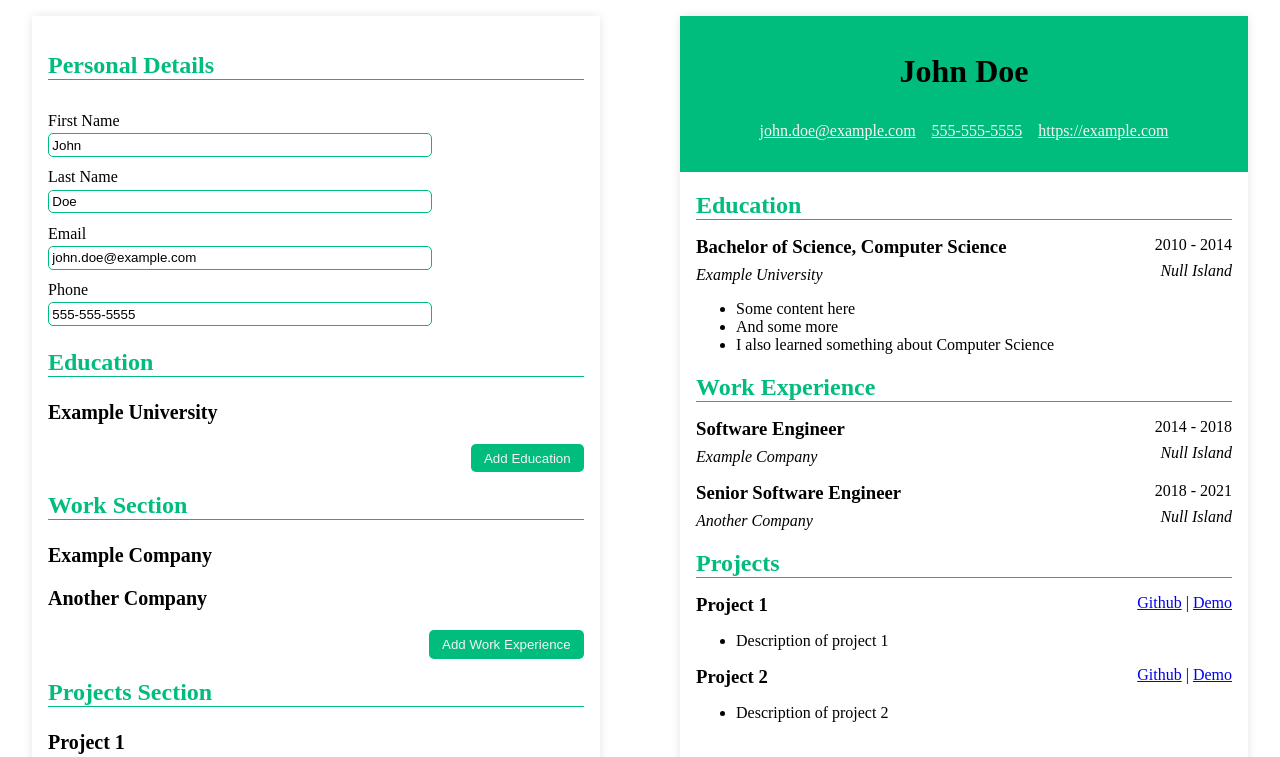
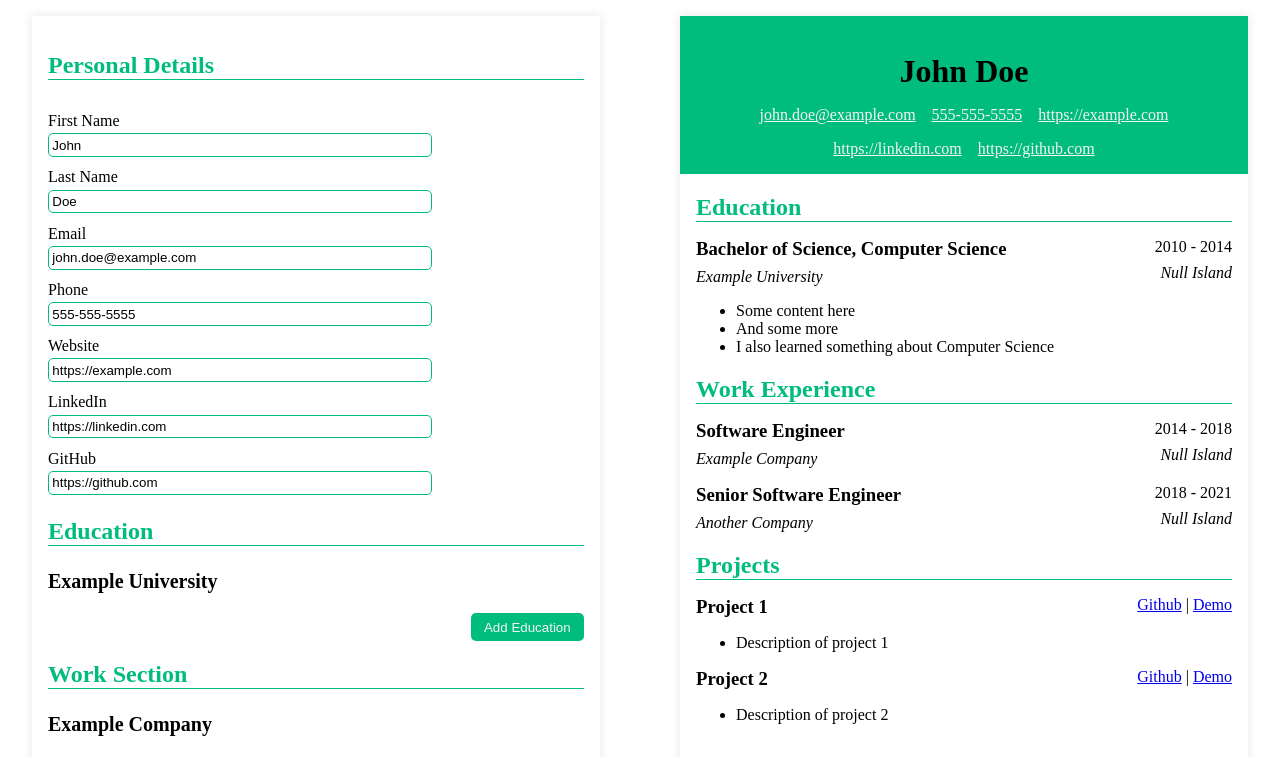
Before and after one commit to Asartea/odin-cv-v2, a React (Vite) app: page / in a window 1280 px wide. Shown: the top 757 px of the page. Built offline with nearby package versions, Linux system fonts and the light colour scheme.

Commit message:
Add a few more contact options

```diff
--- a/src/components/InputGroup.tsx
+++ b/src/components/InputGroup.tsx
@@ -11,7 +11,7 @@ type InputGroupProps = {
         e: React.ChangeEvent<HTMLInputElement | HTMLTextAreaElement>,
     ) => void;
     dataKey: string;
-    inputType?: "text" | "number" | "email" | "textarea" | "tel";
+    inputType?: "text" | "number" | "email" | "textarea" | "tel" | "url";
 };
 
 function InputGroup(props: InputGroupProps) {
--- a/src/components/personal/PersonalForm.tsx
+++ b/src/components/personal/PersonalForm.tsx
@@ -9,7 +9,8 @@ type PersonalFormProps = {
     ) => void;
 };
 function PersonalForm(props: PersonalFormProps) {
-    const { firstName, lastName, email, phone } = props.data;
+    const { firstName, lastName, email, phone, website, linkedin, github } =
+        props.data;
     const { id, onChange } = props;
 
     return (
@@ -45,6 +46,30 @@ function PersonalForm(props: PersonalFormProps) {
                     onChange={onChange}
                     inputType="tel"
                 />
+                <InputGroup
+                    id="website"
+                    dataKey="website"
+                    labelText="Website"
+                    value={website}
+                    onChange={onChange}
+                    inputType="url"
+                />
+                <InputGroup
+                    id="linkedin"
+                    dataKey="linkedin"
+                    labelText="LinkedIn"
+                    value={linkedin}
+                    onChange={onChange}
+                    inputType="url"
+                />
+                <InputGroup
+                    id="github"
+                    dataKey="github"
+                    labelText="GitHub"
+                    value={github}
+                    onChange={onChange}
+                    inputType="url"
+                />
             </form>
         </div>
     );
--- a/src/components/personal/PersonalPreview.tsx
+++ b/src/components/personal/PersonalPreview.tsx
@@ -4,30 +4,37 @@ type PersonalPreviewProps = {
 };
 
 function PersonalPreview({ personal }: PersonalPreviewProps) {
-    const { firstName, lastName, email, phone, website } = personal;
+    const { firstName, lastName, email, phone, website, linkedin, github } =
+        personal;
+    const contactInfo = [email, phone, website, linkedin, github];
     return (
         <div className="personal-preview">
             <h1>
                 {firstName} {lastName}
             </h1>
             <div className="contact-info">
-                <p>
-                    <a href={`mailto:${email}`}>{email}</a>
-                </p>
-                <p>
-                    <a href={`tel:${phone}`}>{phone}</a>
-                </p>
-                {website && (
-                    <p>
-                        <a
-                            href={website}
-                            target="_blank"
-                            rel="noopener noreferrer"
-                        >
-                            {website}
-                        </a>
-                    </p>
-                )}
+                {contactInfo.map((info, index) => {
+                    if (!info) {
+                        return null;
+                    }
+                    const label = [
+                        "Email",
+                        "Phone",
+                        "Website",
+                        "LinkedIn",
+                        "GitHub",
+                    ][index];
+                    const link = info.startsWith("http")
+                        ? info
+                        : `https://${info}`;
+                    return (
+                        <div key={label}>
+                            <a href={link} target="_blank" rel="noreferrer">
+                                {info}
+                            </a>
+                        </div>
+                    );
+                })}
             </div>
         </div>
     );
--- a/src/defaultData.ts
+++ b/src/defaultData.ts
@@ -5,6 +5,8 @@ const defaultData = {
         email: "john.doe@example.com",
         phone: "555-555-5555",
         website: "https://example.com",
+        linkedin: "https://linkedin.com",
+        github: "https://github.com",
     },
     education: {
         [crypto.randomUUID()]: {
--- a/src/styles/preview.css
+++ b/src/styles/preview.css
@@ -30,6 +30,7 @@
             display: flex;
             justify-content: center;
             gap: 1em;
+            flex-wrap: wrap
         }
 
         a {
```
